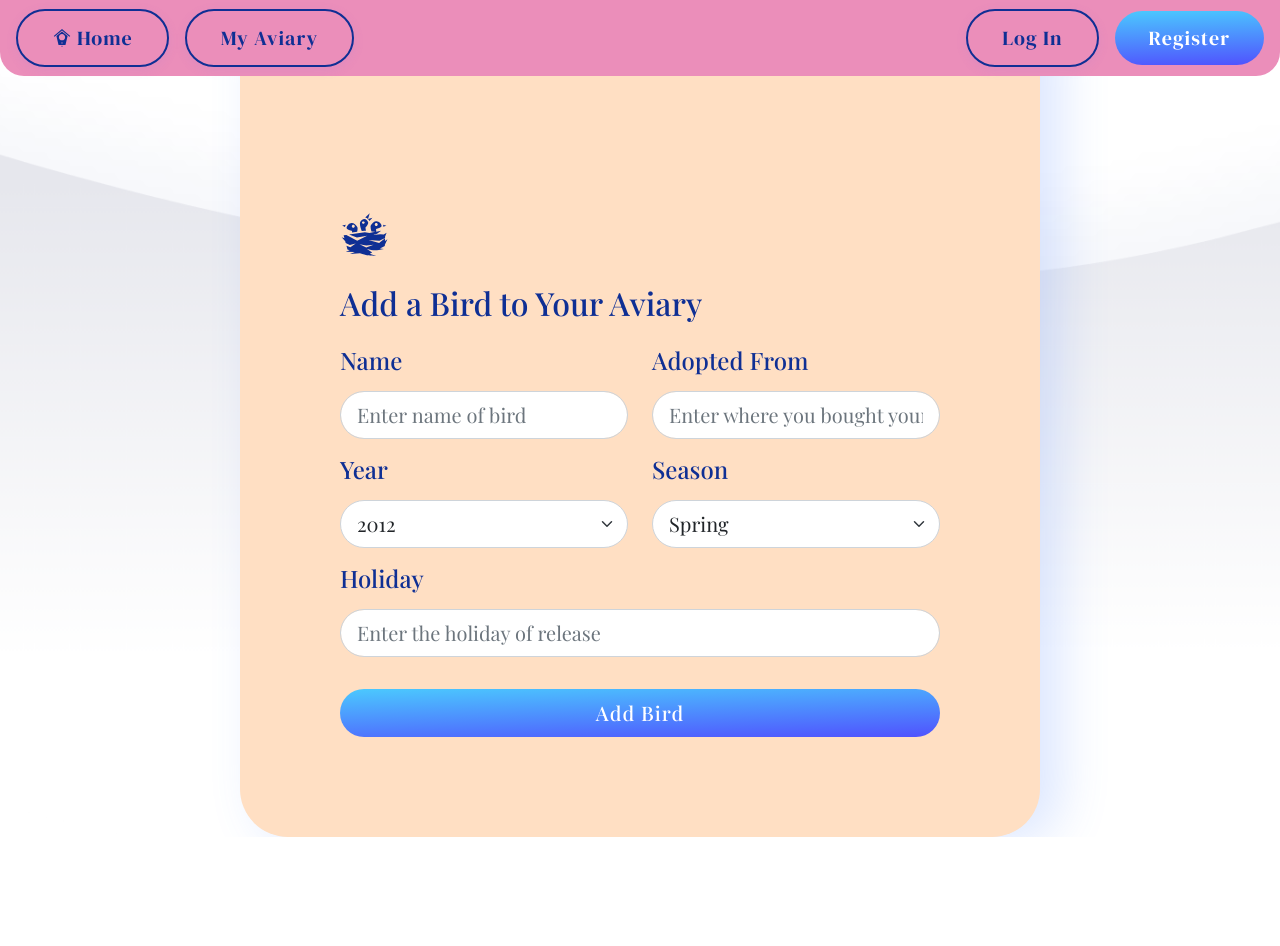
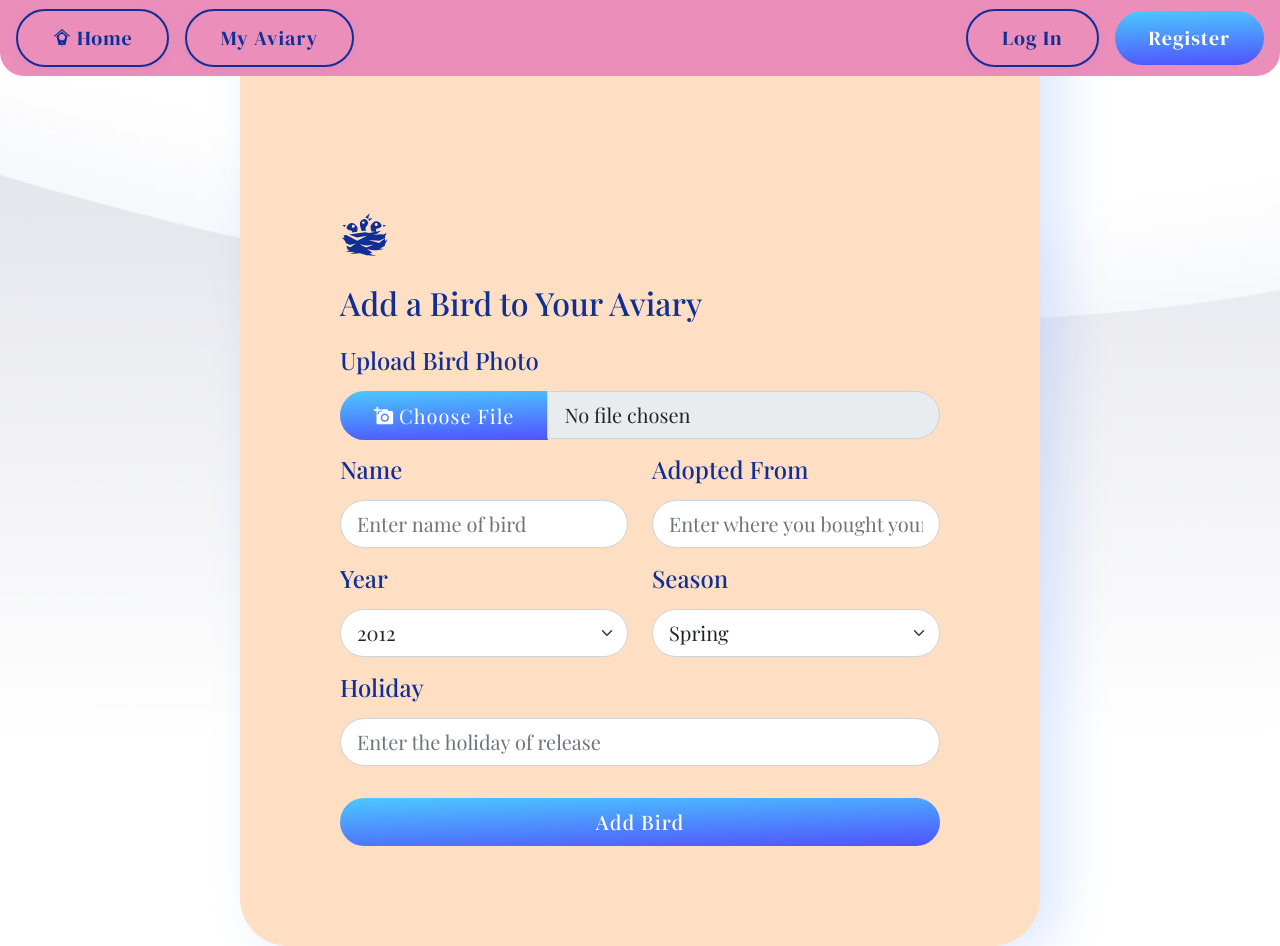
Before and after one commit to kprieto14/Birbs, a React (Vite) app in the folder ClientApp/: page /add-bird in a window 1280 px wide. Before the commit the page ends 837 px from the top, so only its background shows below. Built offline with nearby package versions, Linux system fonts and the light colour scheme; a web font is replaced by a local one.

Commit message:
Add uoload input group to addbird page

```diff
--- a/ClientApp/src/index.scss
+++ b/ClientApp/src/index.scss
@@ -62,6 +62,12 @@ nav {
   }
 }
 
+section {
+  display: flex;
+  justify-content: center;
+  align-items: center;
+}
+
 .blue-outline {
   color: var(--blue);
   font-size: 1.25rem;
@@ -81,10 +87,14 @@ nav {
   border-radius: 2rem;
 }
 
-section {
-  display: flex;
-  justify-content: center;
-  align-items: center;
+.upload-button {
+  background: linear-gradient(178deg, var(--lightblue), #5052FE);
+  color: white;
+  font-size: 1.25rem;
+  letter-spacing: 1px;
+  padding: 0 34px;
+  height: 49px;
+  border-radius: 2rem;
 }
 
 .register, .sign-in, .add-bird {
--- a/ClientApp/src/pages/AddBird.tsx
+++ b/ClientApp/src/pages/AddBird.tsx
@@ -1,6 +1,8 @@
 import React from "react";
-import { Col, Form, Row } from "react-bootstrap";
+import { Col, Form, InputGroup, Row } from "react-bootstrap";
 import { GiNestBirds } from "react-icons/gi";
+import IconCenter from "../components/IconCenter";
+import { MdAddAPhoto } from "react-icons/md";
 
 export function AddBird() {
     const yearsOfRelease = ['2012', '2013', '2014', '2015', '2016', '2017', '2018', '2019', '2020', '2021', '2022', '2023', '2024']
@@ -11,6 +13,24 @@ export function AddBird() {
                 <GiNestBirds className="react-bird-icon mb-3"/>
                 <h2 className="mb-4">Add a Bird to Your Aviary</h2>
                 <Form>
+                    <Row>
+                        <Form.Group>
+                            <Form.Label className="h4 mb-3">Upload Bird Photo</Form.Label>
+                            <InputGroup>
+                                <button className="upload-button"><IconCenter reactIcon={<MdAddAPhoto />} text="Choose File"/></button>
+                                <Form.Control
+                                    type="text"
+                                    id="photo-input"
+                                    className="mb-3 input"
+                                    size="lg"
+                                    value={"No file chosen"}
+                                    disabled
+                                />
+                            </InputGroup>
+
+                        </Form.Group>
+                    </Row>
+
                     <Row>
                         <Col>
                             <Form.Label className="h4 mb-3">Name</Form.Label>
```
Also changed, not shown: ClientApp/src/auth.ts (added, +75 -0 lines), ClientApp/src/types.ts (added, +19 -0 lines).
